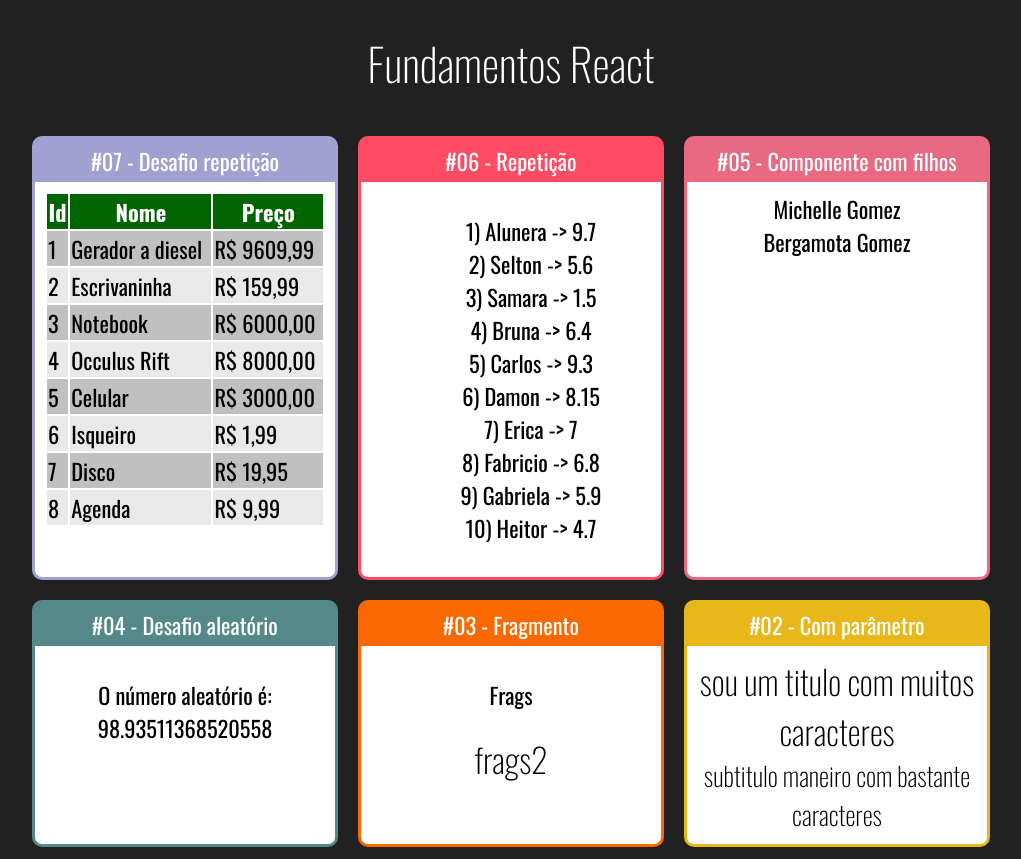
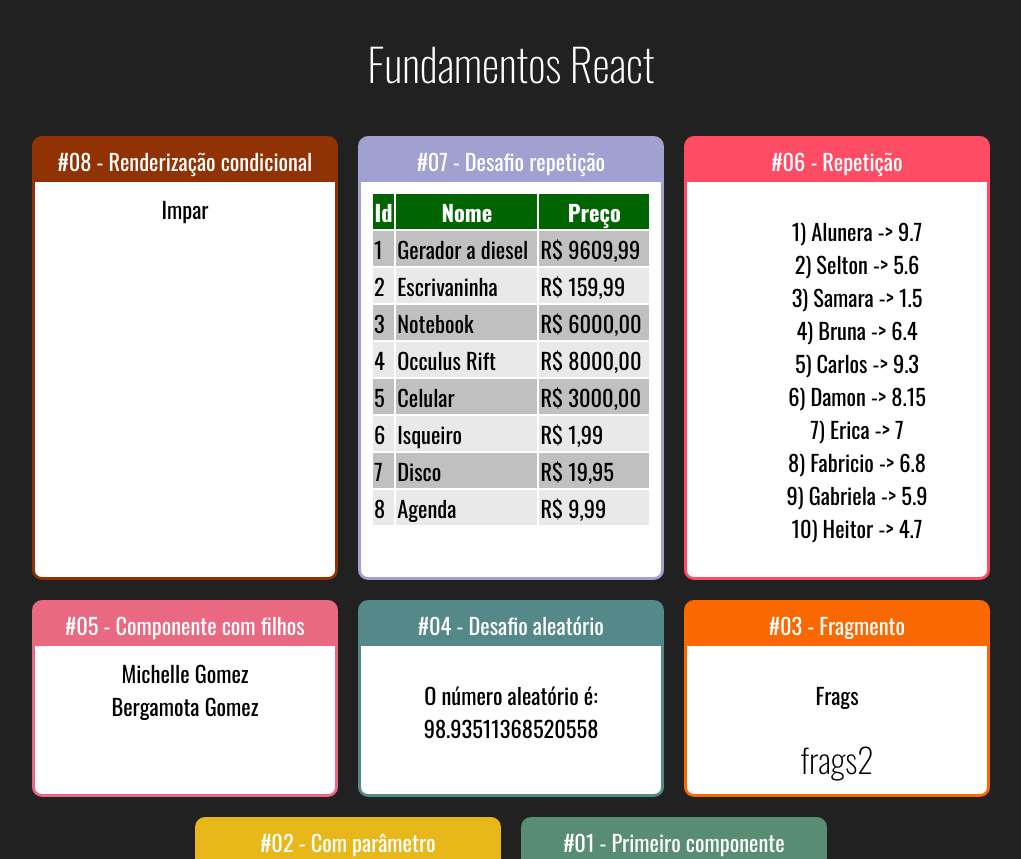
Before and after one commit to jaycalixto/learning-reactjs, a React (Create React App) app: page / in a window 1280 px wide. Shown: the top 859 px of the page, without its empty margins (129-1150 px from the left). Built offline with nearby package versions, Linux system fonts and the light colour scheme.

Commit message:
next https://www.udemy.com/course/react-redux-pt/learn/lecture/19636792#overview

```diff
--- a/src/App.jsx
+++ b/src/App.jsx
@@ -10,6 +10,7 @@ import Familia from './components/basicos/Familia';
 import FamiliaMembro from './components/basicos/FamiliaMembro';
 import ListaAlunos from './components/repeticao/ListaAlunos';
 import TabelaProdutos from './components/repeticao/TabelaProdutos';
+import ParOuImpar from './components/condicional/ParOuImpar';
 
 export default function App() {
     return (
@@ -17,6 +18,10 @@ export default function App() {
             <h1>Fundamentos React</h1>
 
             <div className="Cards">
+                <Card titulo="#08 - Renderização condicional" color="#913204">
+                    <ParOuImpar numero={13}></ParOuImpar>
+                </Card>
+
                 <Card titulo="#07 - Desafio repetição" color="#A1A1D1">
                     <TabelaProdutos></TabelaProdutos>
                 </Card>
--- a/src/components/condicional/ParOuImpar.jsx
+++ b/src/components/condicional/ParOuImpar.jsx
@@ -0,0 +1,20 @@
+import React from 'react';
+import PropTypes from 'prop-types';
+
+function ParOuImpar ({ numero }) {
+    const ehPar = numero % 2 === 0;
+    return (
+        <div>
+            { ehPar
+                ? <span>Par</span>
+                : <span>Impar</span>
+            }
+        </div>
+    );
+}
+
+ParOuImpar.propTypes = {
+    numero: PropTypes.number
+};
+
+export default ParOuImpar;
```
